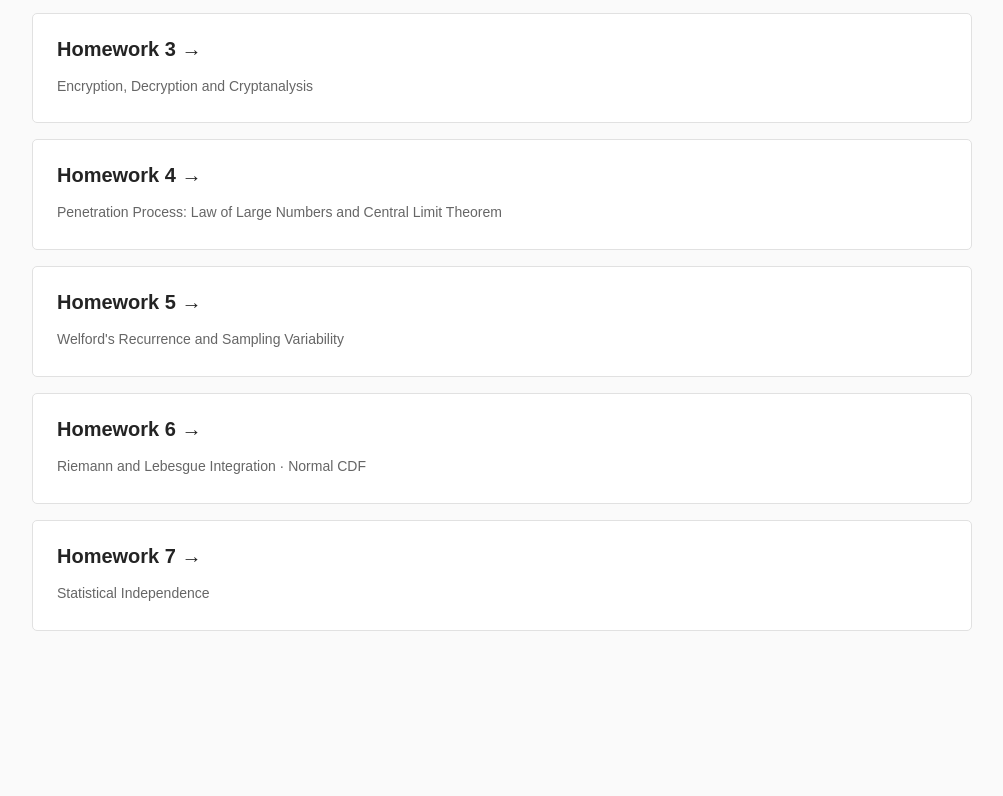
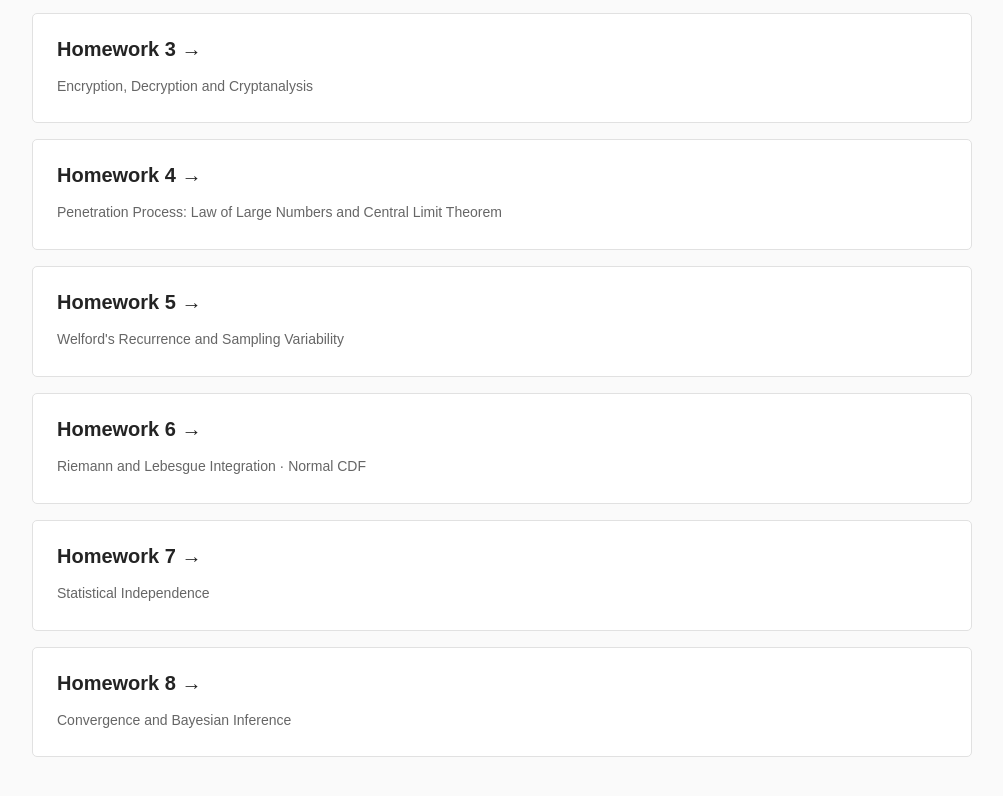
Before and after one commit to gar-nov/homeworks_statistics, a plain HTML site: page index.html in a window 1280 px wide. Shown: the part 424-1220 px from the top of the page, without its empty margins (138-1141 px from the left). Before the commit the page ends 1136 px from the top, so only its background shows below. Drawn offline with Linux system fonts and the light colour scheme.

Commit message:
Add Homework 8 section to index.html

```diff
--- a/index.html
+++ b/index.html
@@ -16,6 +16,7 @@
 <section class="card"><a href="Homework5/">Homework 5 →</a><p>Welford's Recurrence and Sampling Variability</p></section>
 <section class="card"><a href="Homework6/">Homework 6 →</a><p>Riemann and Lebesgue Integration · Normal CDF</p></section>
 <section class="card"><a href="Homework7/">Homework 7 →</a><p>Statistical Independence</p></section>
+<section class="card"><a href="Homework8/">Homework 8 →</a><p>Convergence and Bayesian Inference</p></section>
 </main>
 </body>
 </html>
```
